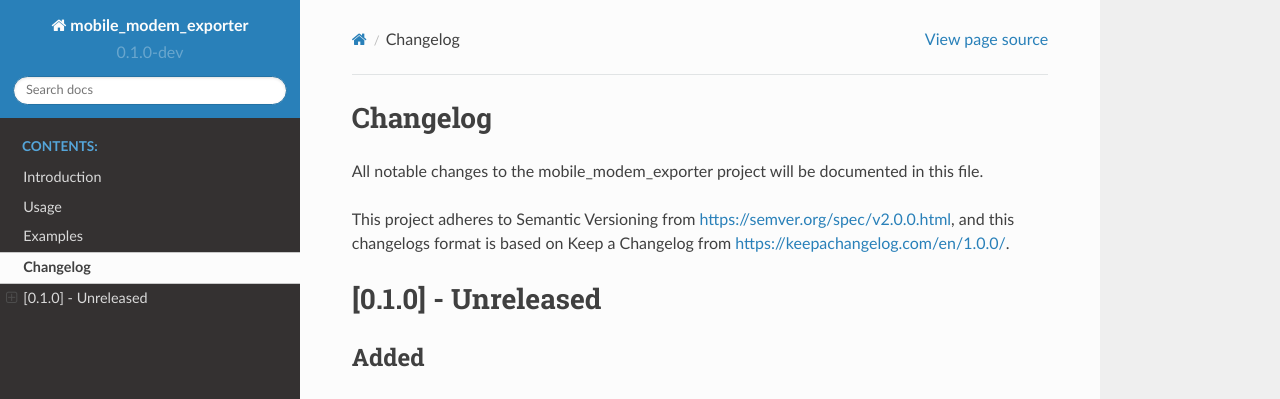
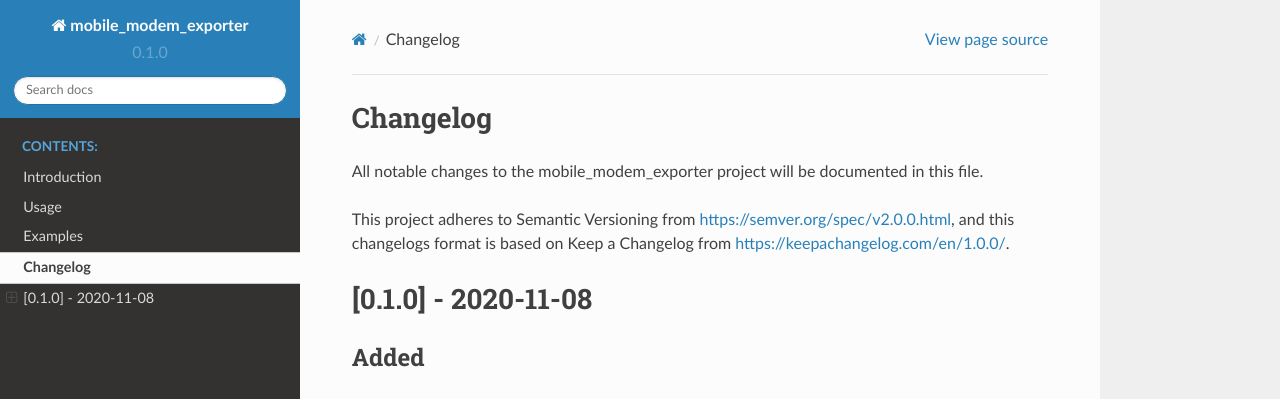
Before and after one commit to tykling/mobile_modem_exporter, a Sphinx documentation site: the page built from docs/changelog.rst, in a window 1280 px wide. Shown: the top 399 px of the page. Built offline with Sphinx 7.4.7 and the Read the Docs theme 2.0.0, drawn with Linux system fonts in a browser that asks for light colours.

Commit message:
preparing to tag v0.1.0

```diff
--- a/docs/changelog.rst
+++ b/docs/changelog.rst
@@ -6,7 +6,7 @@ This project adheres to Semantic Versioning from https://semver.org/spec/v2.0.0.
 this changelogs format is based on Keep a Changelog from https://keepachangelog.com/en/1.0.0/.
 
 
-[0.1.0] - Unreleased
+[0.1.0] - 2020-11-08
 ====================
 
 Added
--- a/docs/conf.py
+++ b/docs/conf.py
@@ -15,7 +15,7 @@ extensions = [
 templates_path = ["_templates"]
 exclude_patterns = ["_build", "Thumbs.db", ".DS_Store"]
 master_doc = "index"
-version = "0.1.0-dev"
+version = "0.1.0"
 html_theme = "sphinx_rtd_theme"
 html_theme_options = {"display_version": True}
 man_pages = [
--- a/docs/usage.rst
+++ b/docs/usage.rst
@@ -8,7 +8,7 @@ Until I get something better written here are the argparse usage instructions::
                                    [-s [SLEEP]] [-q] [-v]
                                    PROMPATH SERIALDEVICE [SERIALDEVICE ...]
 
-   mobile_modem_exporter version 0.1.0-dev. Exports signal quality information
+   mobile_modem_exporter version 0.1.0. Exports signal quality information
    for mobile modems. See the manpage or ReadTheDocs for more info.
 
    positional arguments:
--- a/setup.py
+++ b/setup.py
@@ -12,7 +12,7 @@ with open("README.md", "r") as fh:
 
 setuptools.setup(
     name="mobile_modem_exporter",
-    version="0.1.0-dev",
+    version="0.1.0",
     author="Thomas Steen Rasmussen",
     author_email="thomas@gibfest.dk",
     description="mobile_modem_exporter is a Prometheus exporter for mobile modems. It uses pySerial and pexpect to speak to the modems and prometheus_client to write to node_exporter textfile_collector path.",
```
Also changed, not shown: 1 other file.
